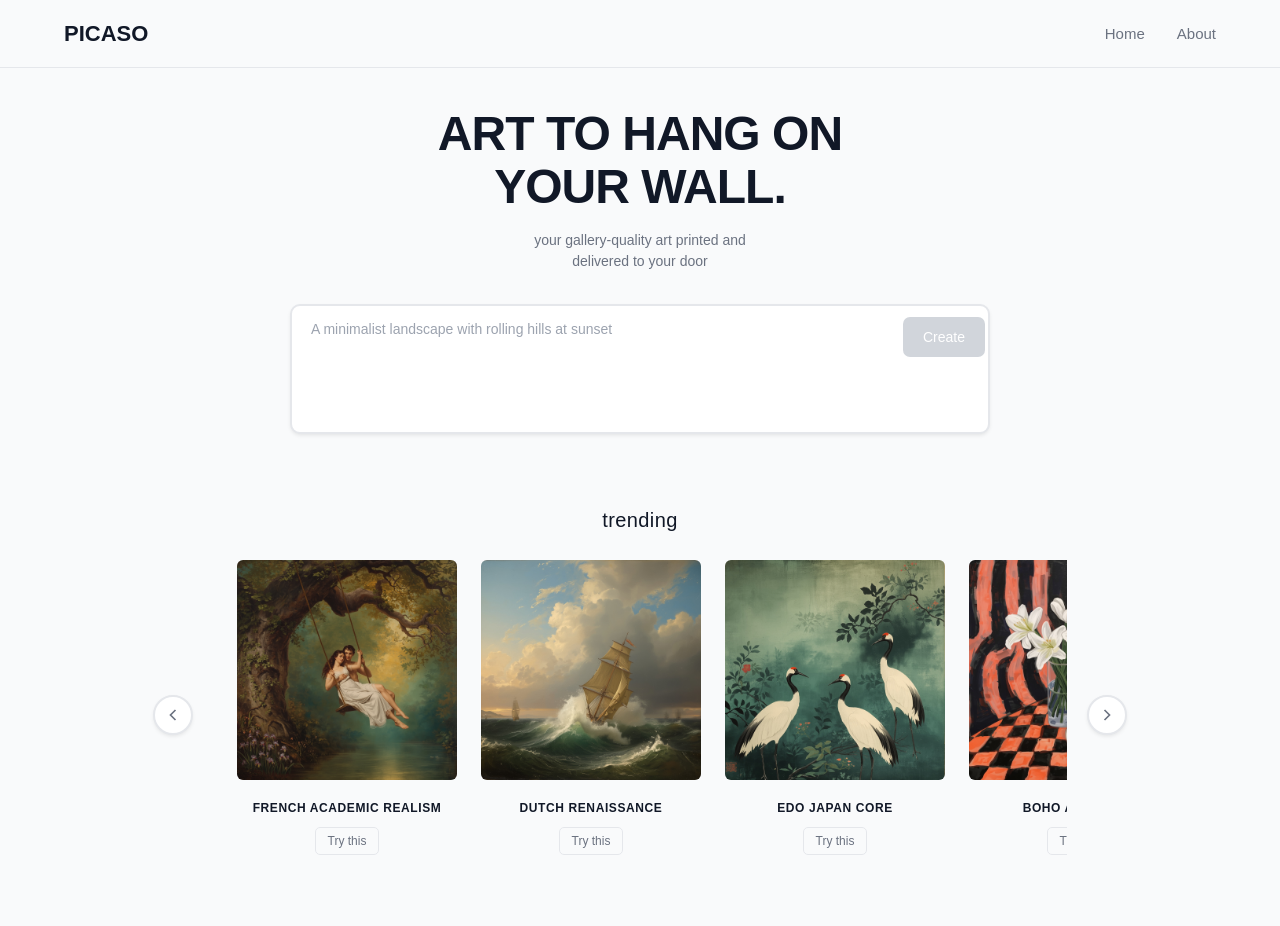
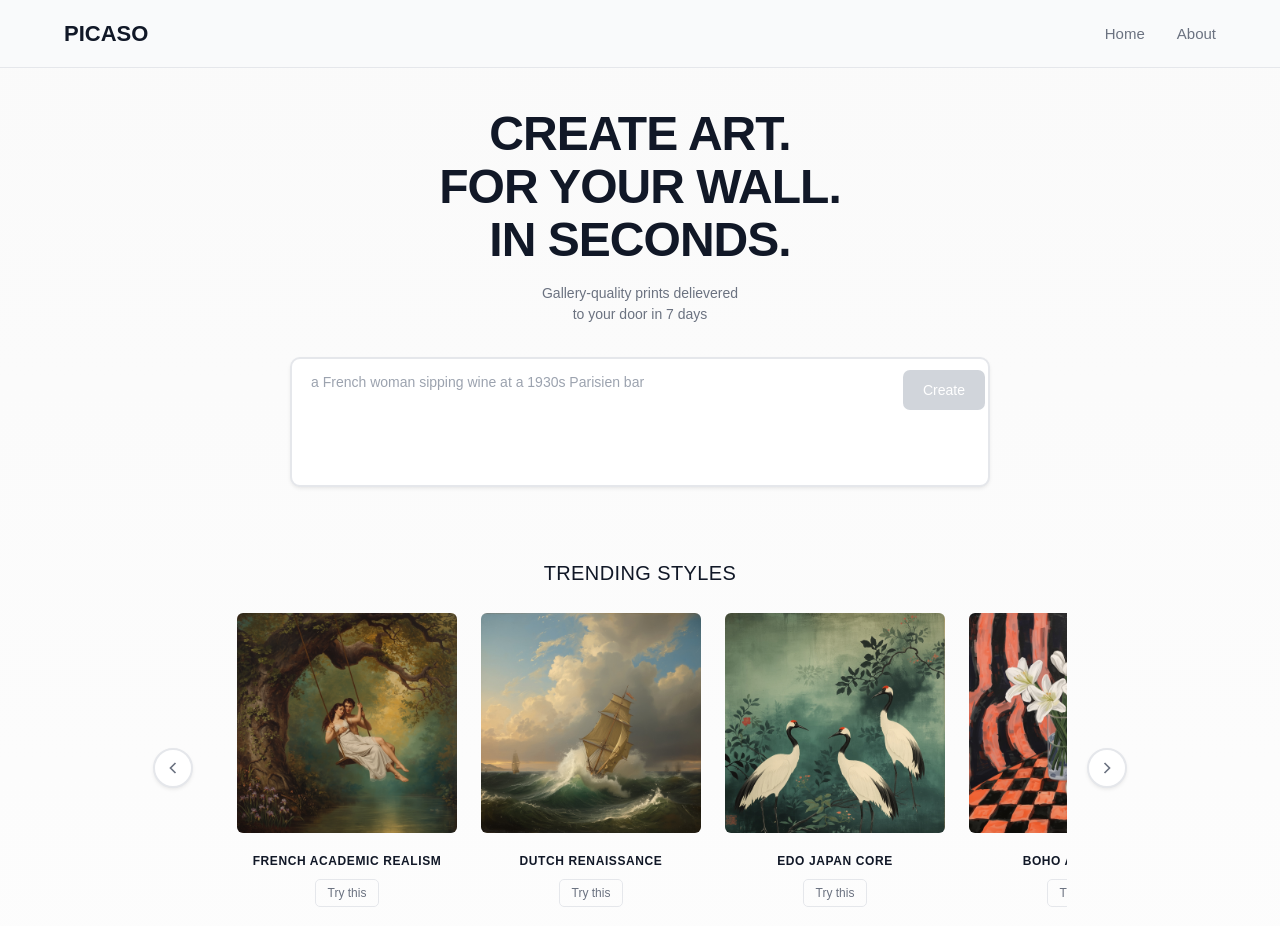
Before and after one commit to nathanielwalker1/picaso4, a website built with Vite: page index.html in a window 1280 px wide. Shown: the top 926 px of the page. Built offline with nearby package versions, Linux system fonts and the light colour scheme; some packages are replaced by stand-ins of ours; no server answers; a web font is replaced by a local one.

Commit message:
slight style changes

```diff
--- a/index.html
+++ b/index.html
@@ -30,8 +30,8 @@
   <main>
     <section class="hero">
       <div class="container">
-        <h1 class="hero-title">ART TO HANG ON<br>YOUR WALL.</h1>
-        <p class="hero-subtitle">your gallery-quality art printed and<br>delivered to your door</p>
+        <h1 class="hero-title">CREATE ART.<br> FOR YOUR WALL.<br>IN SECONDS.</h1>
+        <p class="hero-subtitle">Gallery-quality prints delievered<br> to your door in 7 days</p>
 
         <!-- Text Input Section -->
         <div class="prompt-section">
@@ -39,7 +39,7 @@
             <textarea
               id="promptInput"
               class="prompt-input"
-              placeholder="A minimalist landscape with rolling hills at sunset"
+              placeholder="a French woman sipping wine at a 1930s Parisien bar"
               maxlength="500"
               rows="1"
             ></textarea>
@@ -53,7 +53,7 @@
     <!-- Trending Section -->
     <section class="trending-section">
       <div class="container">
-        <h2 class="trending-title">trending</h2>
+        <h2 class="trending-title">TRENDING STYLES</h2>
         <div class="carousel-container">
           <button class="carousel-scroll-btn carousel-scroll-left" id="trendingScrollLeftBtn" aria-label="Scroll left">
             <svg width="24" height="24" viewBox="0 0 24 24" fill="none" stroke="currentColor" stroke-width="2">
--- a/src/style.css
+++ b/src/style.css
@@ -6,7 +6,7 @@
 
 body {
   font-family: 'Kosugi', sans-serif;
-  background-color: #F9FAFB;
+  background: linear-gradient(180deg, #fafafa 0%, #ffffff 100%);
   color: #111827;
   line-height: 1.6;
 }
@@ -264,7 +264,6 @@ body {
 /* Customer Photos Section */
 .customer-photos {
   padding: 40px 0;
-  background-color: #F9FAFB;
 }
 
 .photos-grid {
@@ -281,7 +280,7 @@ body {
 
 .room-photo {
   width: 100%;
-  height: 160px;
+  aspect-ratio: 3/4;
   object-fit: cover;
   border-radius: 6px;
   margin-bottom: 12px;
@@ -1298,7 +1297,7 @@ body {
   }
 
   .room-photo {
-    height: 140px;
+    aspect-ratio: 3/4;
   }
 
   .prompt-input-container {
```
